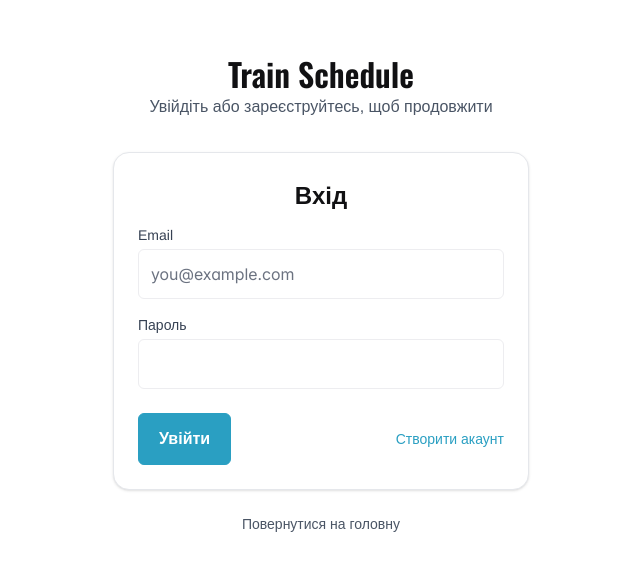
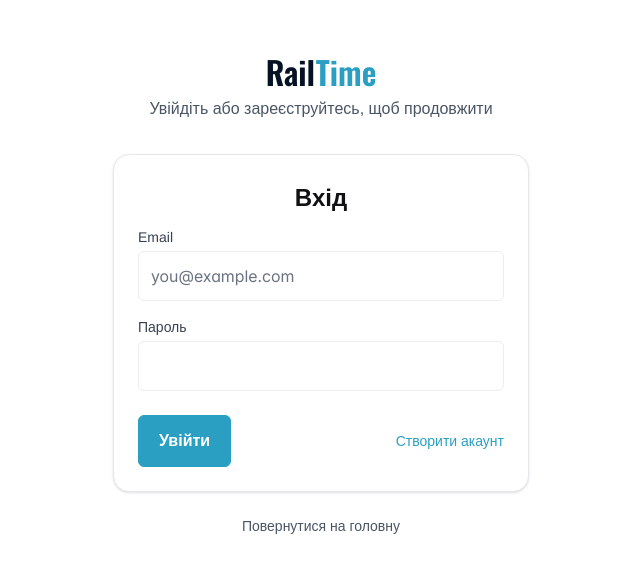
Before and after one commit to viktor-kindrat/train-schedule-frontend, a Next.js app: page /auth/login in a window 1280 px wide. Shown: the part 106-678 px from the top of the page, without its empty margins (319-959 px from the left). Built offline with nearby package versions, Linux system fonts and the light colour scheme; no server answers.

Commit message:
Finish auth module by making redirects

```diff
--- a/src/app/auth/layout.tsx
+++ b/src/app/auth/layout.tsx
@@ -1,14 +1,27 @@
 import Link from 'next/link';
 import type { ReadonlyChildren } from '@/types/common/ui/i-readonly-children';
+import { cookies } from 'next/headers';
+import { redirect } from 'next/navigation';
 
-export default function AuthLayout({ children }: ReadonlyChildren) {
+export default async function AuthLayout({ children }: ReadonlyChildren) {
+  const store = await cookies();
+  const token = store.get('auth-token')?.value;
+
+  if (token) redirect('/dashboard');
+
   return (
     <main className="mx-auto flex min-h-dvh w-full max-w-md flex-col justify-center px-4">
       <div className="mb-8 text-center">
-        <h1 className="headline-2">Train Schedule</h1>
+        <h1 className="headline-2 mb-1">
+          <Link href="/">
+            <span className="text-secondary-900">Rail</span><span className="text-primary-600">Time</span>
+          </Link>
+        </h1>
         <p className="body-16-regular text-gray-600">Увійдіть або зареєструйтесь, щоб продовжити</p>
       </div>
-      <div className="rounded-2xl border border-gray-200 bg-white p-6 shadow-sm">{children}</div>
+      <div className="rounded-2xl border border-gray-200 bg-white p-6 shadow-sm">
+        {children}
+      </div>
       <div className="mt-6 text-center text-sm text-gray-600">
         <Link href="/">Повернутися на головну</Link>
       </div>
```
